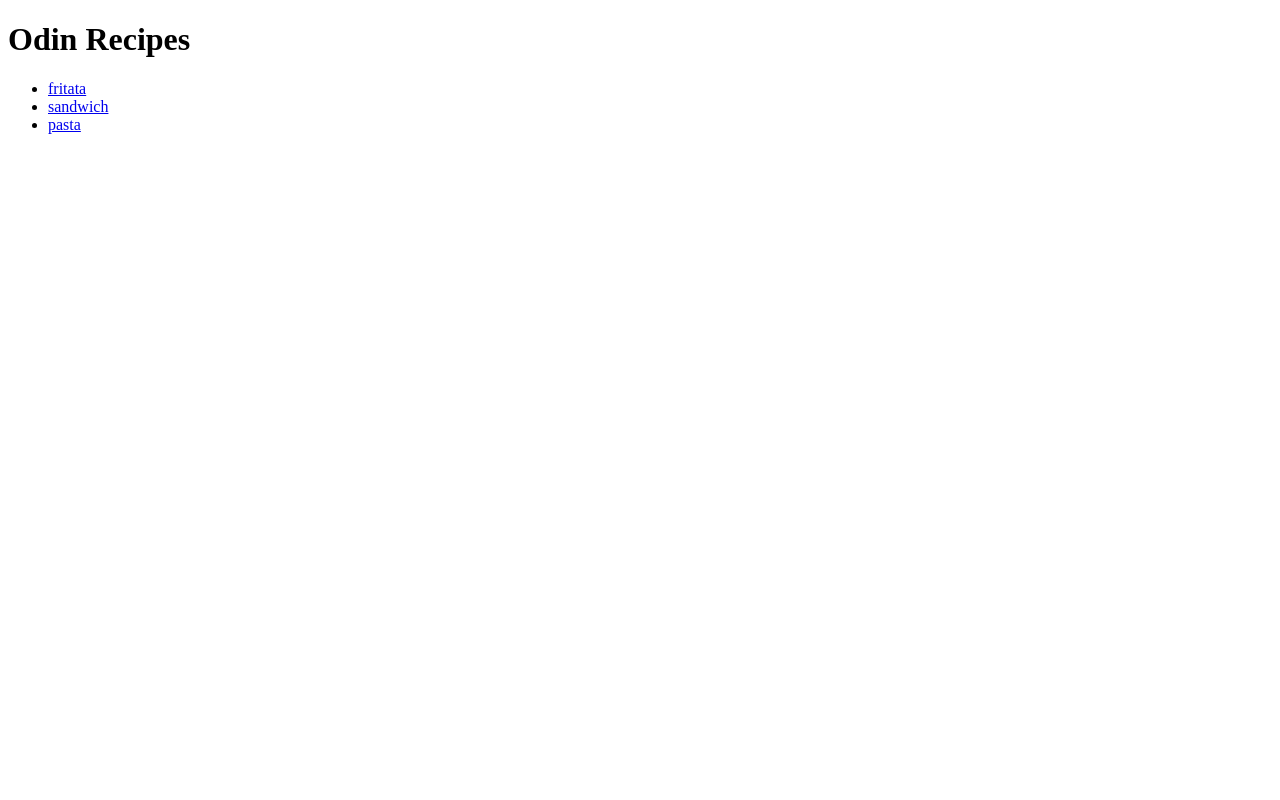
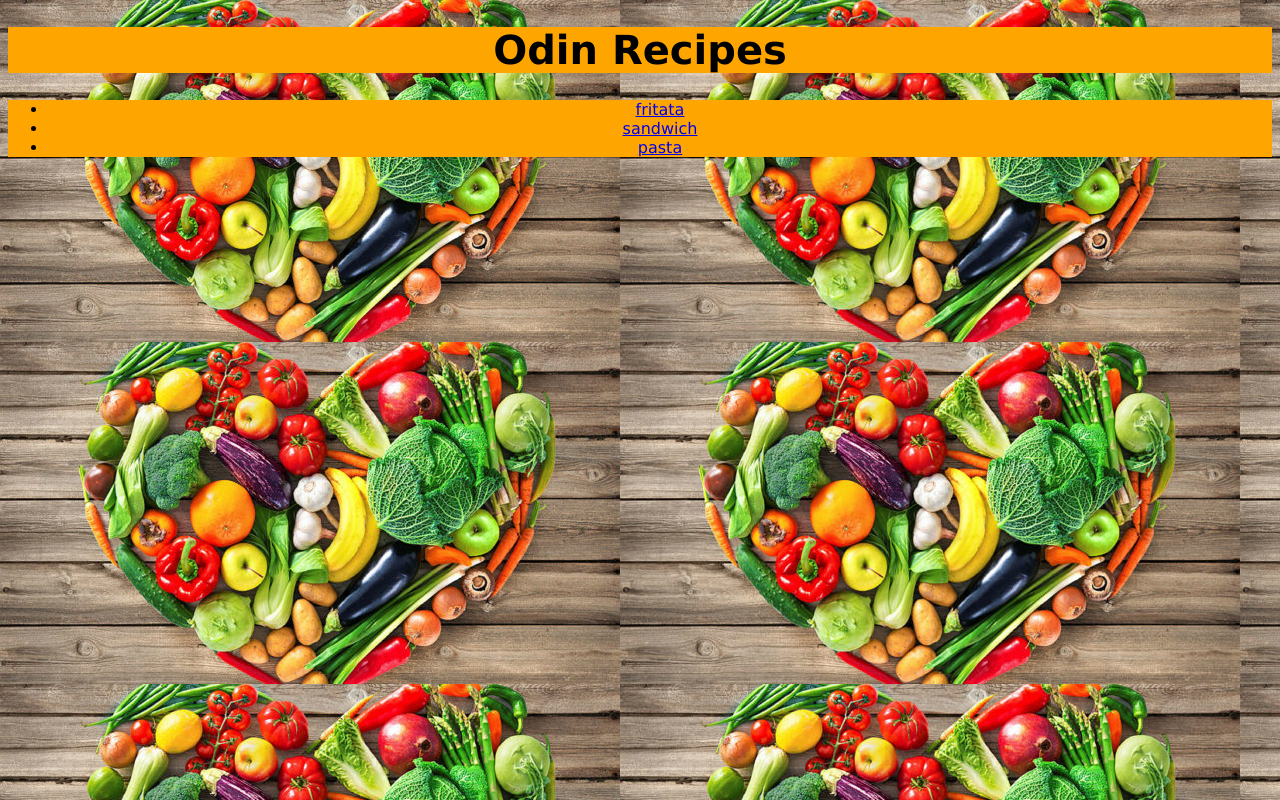
Before and after one commit to KW999/odin-recipes, a plain HTML site: page index.html in a window 1280 px wide. Drawn offline with Linux system fonts and the light colour scheme.

Commit message:
to add CSS

```diff
--- a/index.html
+++ b/index.html
@@ -5,10 +5,12 @@
     <meta http-equiv="X-UA-Compatible" content="IE=edge">
     <meta name="viewport" content="width=device-width, initial-scale=1.0">
     <title>Document</title>
+    <link rel="stylesheet" href="styles.css"/>
 </head>
-<body>
-    <h1>Odin Recipes</h1>
-    <ul>
+<body class="background">
+
+    <h1 class="title">Odin Recipes</h1>
+    <ul class="index">
     <li><a href="recipes/fritata.html">fritata</a></li>
     <li><a href="recipes/sandwich.html">sandwich</a></li>
     <li><a href="recipes/pasta.html">pasta</a></li>
--- /dev/null
+++ b/styles.css
@@ -0,0 +1,24 @@
+.title {
+    text-align: center;
+    font-size: 40px;
+    font-family: Verdana, Geneva, Tahoma, sans-serif;
+    font-weight: 700;
+    background-color: orange;}
+
+.image {
+    height: auto;
+    width: 400px;
+    display: block;
+    margin-left: auto;
+    margin-right: auto;}
+
+body {
+    background-color: rgba(120, 50, 0, 0.3)}
+
+.background {
+    background-image: url(images/background.jpg);}
+
+.index {
+    font-family: Verdana, Geneva, Tahoma, sans-serif;
+    background-color: orange;
+    text-align: center;}
```
Also changed, not shown: recipes/fritata.html (+3 -2 lines), recipes/pasta.html (+3 -2 lines), recipes/sandwich.html (+3 -2 lines), images/background.jpg (added).
